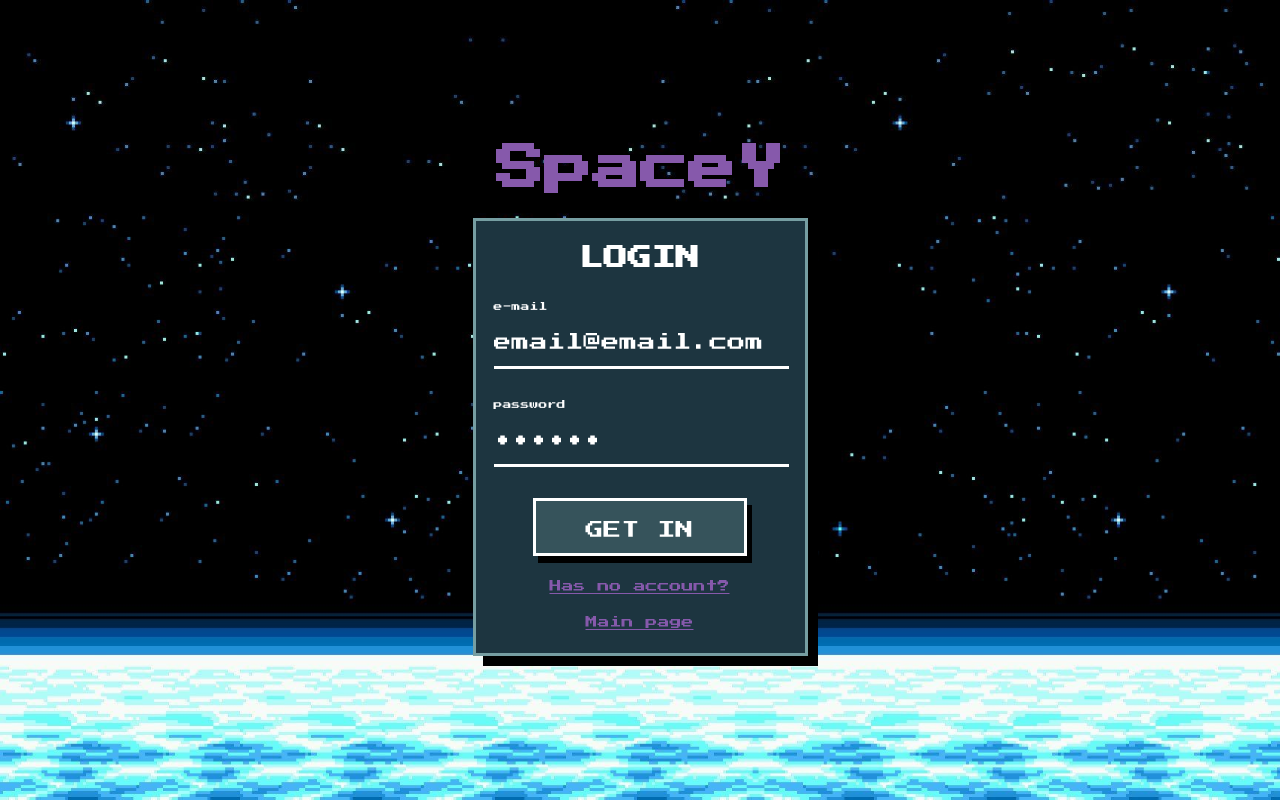
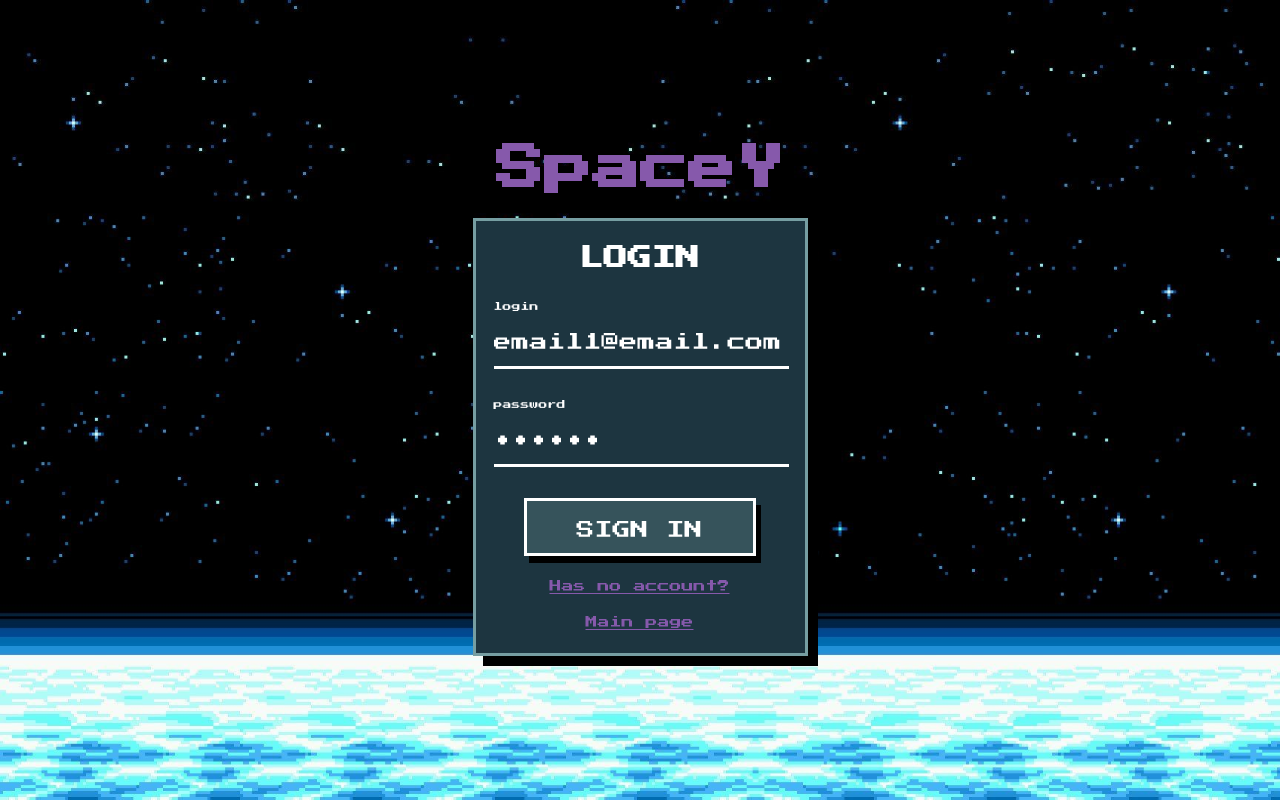
Before and after one commit to Yandex-SpaceY/SpaceY, a React app: page /login in a window 1280 px wide. Built offline with nearby package versions, Linux system fonts and the light colour scheme.

Commit message:
feat: add signin, signup, profile, profileEdit "ручки", without avatarChange yet

```diff
--- a/src/components/button/Button.tsx
+++ b/src/components/button/Button.tsx
@@ -4,7 +4,7 @@ import cn from 'classnames';
 import './button.scss';
 
 interface IButton {
-  onClick(e: MouseEvent<HTMLButtonElement>): void;
+  onClick?(e: MouseEvent<HTMLButtonElement>): void;
   className?: string;
   type?: 'button' | 'submit' | 'reset';
 }
--- a/src/constants/commonConstants.ts
+++ b/src/constants/commonConstants.ts
@@ -28,29 +28,29 @@ export const LINK_TEXTS = {
 };
 
 export const DEFAULT_USER_STATE = {
-  name: '',
-  surname: '',
+  first_name: '',
+  second_name: '',
   email: '',
-  codename: '',
+  login: '',
   phone: '',
   password: '',
 };
 
 export const MOCK_USER_STATE = {
-  name: 'Ivan',
-  surname: 'Petrov',
-  email: 'email@email.com',
-  codename: 'user1',
+  first_name: 'Ivan',
+  second_name: 'Petrov',
+  email: 'email1@email.com',
+  login: 'user1',
   phone: '+79919927812',
   password: '123456',
 };
 
 export const DEFAULT_LOGIN_STATE = {
-  email: '',
+  login: '',
   password: '',
 };
 
 export const MOCK_LOGIN_STATE = {
-  email: 'email@email.com',
+  login: 'email1@email.com',
   password: '123456',
 };
--- a/src/pages/login/Login.tsx
+++ b/src/pages/login/Login.tsx
@@ -3,7 +3,8 @@ import { Link } from 'react-router-dom';
 
 import Input from 'components/input/Input';
 import Button from 'components/button/Button';
-import { fakeOnChange, fakeOnClick } from 'utils';
+import { fakeOnChange } from 'utils';
+import { signin } from 'api/authApi';
 import { DEFAULT_LOGIN_STATE, GAME_NAME, LINK_TEXTS, MOCK_LOGIN_STATE, PAGE_NAMES } from 'constants/commonConstants';
 import { ROUTE_CONSTANTS } from 'constants/routeConstants';
 
@@ -14,6 +15,10 @@ const Login: FC = (): ReactElement => {
 
   useEffect(() => setState(MOCK_LOGIN_STATE), []);
 
+  const loginHandler = () => {
+    signin(state);
+  };
+
   return (
     <div className="main login">
       <div className="content-wrapper">
@@ -21,13 +26,13 @@ const Login: FC = (): ReactElement => {
         <form className="content">
           <h2>{PAGE_NAMES.LOGIN}</h2>
           <div className="input-wrapper">
-            <Input value={state.email} name="email" onChange={fakeOnChange} title="e-mail" type="email" />
+            <Input value={state.login} name="login" onChange={fakeOnChange} title="login" />
           </div>
           <div className="input-wrapper">
             <Input value={state.password} name="password" title="password" onChange={fakeOnChange} type="password" />
           </div>
 
-          <Button onClick={fakeOnClick}>GET IN</Button>
+          <Button onClick={loginHandler}>SIGN IN</Button>
           <Link to={ROUTE_CONSTANTS.SIGNUP} className="link">
             {LINK_TEXTS.SIGNUP}
           </Link>
--- a/src/pages/profile/Profile.tsx
+++ b/src/pages/profile/Profile.tsx
@@ -1,14 +1,20 @@
 import React, { FC, ReactElement, useEffect, useState } from 'react';
 import { Link } from 'react-router-dom';
+import { AxiosResponse } from 'axios';
 
 import Input from 'components/input/Input';
-import { DEFAULT_USER_STATE, LINK_TEXTS, MOCK_USER_STATE, PAGE_NAMES } from 'constants/commonConstants';
+import { DEFAULT_USER_STATE, LINK_TEXTS, PAGE_NAMES } from 'constants/commonConstants';
 import { ROUTE_CONSTANTS } from 'constants/routeConstants';
+import { getUserInfo } from 'api/authApi';
 
 const Profile: FC = (): ReactElement => {
   const [ state, setState ] = useState(DEFAULT_USER_STATE);
 
-  useEffect(() => setState(MOCK_USER_STATE), []);
+  useEffect(() => {
+    getUserInfo().then((res: AxiosResponse) => {
+      setState(res.data);
+    });
+  }, []);
 
   return (
     <div className="main">
@@ -17,12 +23,12 @@ const Profile: FC = (): ReactElement => {
           <h2>{PAGE_NAMES.PROFILE}</h2>
           <div className="profile-image" />
           <div className="input-wrapper">
-            <Input value={state.name} name="name" title="name" />
-            <Input value={state.surname} name="surname" title="surname" />
+            <Input value={state.first_name} name="first_name" title="first name" />
+            <Input value={state.second_name} name="second_name" title="second name" />
           </div>
           <div className="input-wrapper">
             <Input value={state.email} name="email" title="e-mail" type="email" />
-            <Input value={state.codename} name="codename" title="codename" />
+            <Input value={state.login} name="login" title="login" />
           </div>
           <div className="input-wrapper">
             <Input value={state.phone} name="phone" title="phone" />
--- a/src/pages/profileEdit/ProfileEdit.tsx
+++ b/src/pages/profileEdit/ProfileEdit.tsx
@@ -1,19 +1,27 @@
 import React, { FC, FormEvent, ReactElement, useEffect, useState } from 'react';
 import { Link } from 'react-router-dom';
+import { AxiosResponse } from 'axios';
 
 import Button from 'components/button/Button';
 import Input from 'components/input/Input';
-import { fakeOnChange, fakeOnClick } from 'utils';
-import { DEFAULT_USER_STATE, LINK_TEXTS, MOCK_USER_STATE, PAGE_NAMES } from 'constants/commonConstants';
+import { fakeOnChange } from 'utils';
+import { getUserInfo } from 'api/authApi';
+import { changeProfile } from 'api/userApi';
+import { DEFAULT_USER_STATE, LINK_TEXTS, PAGE_NAMES } from 'constants/commonConstants';
 import { ROUTE_CONSTANTS } from 'constants/routeConstants';
 
 const ProfileEdit: FC = (): ReactElement => {
   const [ state, setState ] = useState(DEFAULT_USER_STATE);
 
-  useEffect(() => setState(MOCK_USER_STATE), []);
+  useEffect(() => {
+    getUserInfo().then((res: AxiosResponse) => {
+      setState(res.data);
+    });
+  }, []);
 
   const handleSubmit = (event: FormEvent) => {
     event.preventDefault();
+    changeProfile(state);
   };
 
   return (
@@ -23,19 +31,19 @@ const ProfileEdit: FC = (): ReactElement => {
           <h2>{PAGE_NAMES.PROFILE_EDIT}</h2>
           <div className="profile-image" />
           <div className="input-wrapper">
-            <Input value={state.name} name="name" title="name" onChange={fakeOnChange} />
-            <Input value={state.surname} name="surname" title="surname" onChange={fakeOnChange} />
+            <Input value={state.first_name} name="first_name" title="first name" onChange={fakeOnChange} />
+            <Input value={state.second_name} name="second_name" title="second name" onChange={fakeOnChange} />
           </div>
           <div className="input-wrapper">
             <Input value={state.email} name="email" onChange={fakeOnChange} title="e-mail" type="email" />
-            <Input value={state.codename} name="codename" title="codename" onChange={fakeOnChange} />
+            <Input value={state.login} name="login" title="login" onChange={fakeOnChange} />
           </div>
           <div className="input-wrapper">
             <Input value={state.phone} name="phone" title="phone" onChange={fakeOnChange} />
             <Input value={state.password} name="password" title="password" onChange={fakeOnChange} type="password" />
           </div>
           <div className="button-wrapper">
-            <Button type="submit" onClick={fakeOnClick}>SAVE</Button>
+            <Button type="submit" >SAVE</Button>
           </div>
           <Link to={ROUTE_CONSTANTS.PROFILE} className="link">
             {LINK_TEXTS.PROFILE}
--- a/src/pages/signup/Signup.tsx
+++ b/src/pages/signup/Signup.tsx
@@ -3,14 +3,19 @@ import { Link } from 'react-router-dom';
 
 import Input from 'components/input/Input';
 import Button from 'components/button/Button';
-import { fakeOnChange, fakeOnClick } from 'utils';
+import { fakeOnChange } from 'utils';
+import { signup } from 'api/authApi';
 import { DEFAULT_USER_STATE, GAME_NAME, LINK_TEXTS, MOCK_USER_STATE, PAGE_NAMES } from 'constants/commonConstants';
 import { ROUTE_CONSTANTS } from 'constants/routeConstants';
 
 const Signup: FC = (): ReactElement => {
-  const [ state, setState ] = useState(DEFAULT_USER_STATE);
+  const [state, setState] = useState(DEFAULT_USER_STATE);
 
   useEffect(() => setState(MOCK_USER_STATE), []);
+
+  const signupHandler = () => {
+    signup(state);
+  };
 
   return (
     <div className="main">
@@ -19,19 +24,19 @@ const Signup: FC = (): ReactElement => {
         <form className="content">
           <h2>{PAGE_NAMES.REGISTRATION}</h2>
           <div className="input-wrapper">
-            <Input value={state.name} name="name" title="name" onChange={fakeOnChange} />
-            <Input value={state.surname} name="surname" title="surname" onChange={fakeOnChange} />
+            <Input value={state.first_name} name="first_name" title="first name" onChange={fakeOnChange} />
+            <Input value={state.second_name} name="second_name" title="second name" onChange={fakeOnChange} />
           </div>
           <div className="input-wrapper">
             <Input value={state.email} name="email" onChange={fakeOnChange} title="e-mail" type="email" />
-            <Input value={state.codename} name="codename" title="codename" onChange={fakeOnChange} />
+            <Input value={state.login} name="login" title="login" onChange={fakeOnChange} />
           </div>
           <div className="input-wrapper">
             <Input value={state.phone} name="phone" title="phone" onChange={fakeOnChange} />
             <Input value={state.password} name="password" title="password" onChange={fakeOnChange} type="password" />
           </div>
           <div className="button-wrapper">
-            <Button onClick={fakeOnClick}>CHECK IN</Button>
+            <Button onClick={signupHandler}>SIGN UP</Button>
           </div>
           <Link to={ROUTE_CONSTANTS.LOGIN} className="link">{LINK_TEXTS.LOGIN}</Link>
           <Link to={ROUTE_CONSTANTS.DASHBOARD} className="link">{LINK_TEXTS.DASHBOARD}</Link>
```
Also changed, not shown: 1 other file (tests, documents, lock files or other folders).
